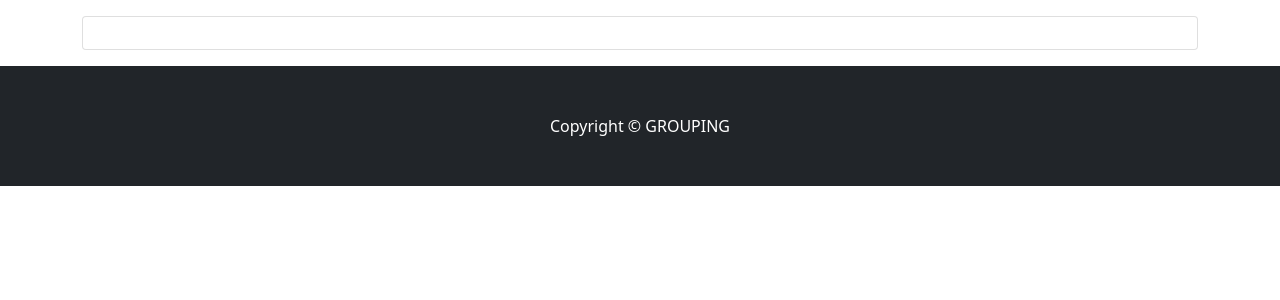
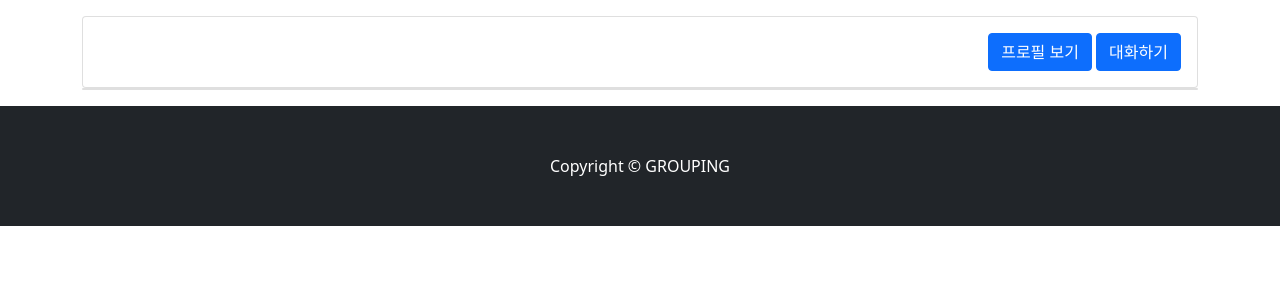
Before and after one commit to kwonssshyeon/GETIT_2TEAM, a Django app: page /blog/alert/ in a window 1280 px wide. Shown: the part 80-380 px from the top of the page. Run offline with Django 4.2, Linux system fonts and the light colour scheme; some libraries are stand-ins or nearby versions.

Commit message:
채팅 기능 시작

```diff
--- a/blog/templates/blog/alert.html
+++ b/blog/templates/blog/alert.html
@@ -1,18 +1,35 @@
 {% extends 'blog/base_full_width.html' %}
 
 {% block main_area %}
-<div class="card">
-    <div class="card-body" id="altText">
+
+<div class="card" id="aa">
+    <div class="card-body">
+        <div id="altText"></div>
+        <div align="right">
+            <a href="/about_me/" class="btn btn-primary">프로필 보기</a>
+            <a href="/blog/chat/" class="btn btn-primary">대화하기</a>
+        </div>
 
     </div>
-  </div>
+</div>
+<div class="card" id="field"></div>
 
 
 
-  <script>
 
+
+<script>
+    if(localStorage.getItem("alertText")){
         var data = localStorage.getItem("alertText");
         document.getElementById("altText").innerHTML = data;
+
+
+        var div = document.createElement('div');
+        div.innerHTML = document.getElementById('aa').innerHTML;
+        document.getElementById('field').appendChild(div);
+    }
+
+
 
 </script>
 
--- a/blog/templates/blog/team_apply.html
+++ b/blog/templates/blog/team_apply.html
@@ -23,7 +23,7 @@
                 <p class="card-text">* 경북대 근처에서 활동 사능한 분만 받겠습니다.<br>
                     * 이미 활동 중이던 팀의 추가인원을 선발하는 것이기에 인터뷰를 진행하게 되었습니다.<br>
                     인터뷰 확인차 진행하는 것이니 부담갖지 말고 지원해 주세요~~!{{t.content}}<br><br><br><br>
-                    <button class="btn btn-primary" id="demo" onclick=myFunction()>지원하기</button ></p>
+                    <button type="button" class="btn btn-primary" id="demo" onclick = myFunction()>지원하기</button ></p>
 
             </div>
         </div>
```
